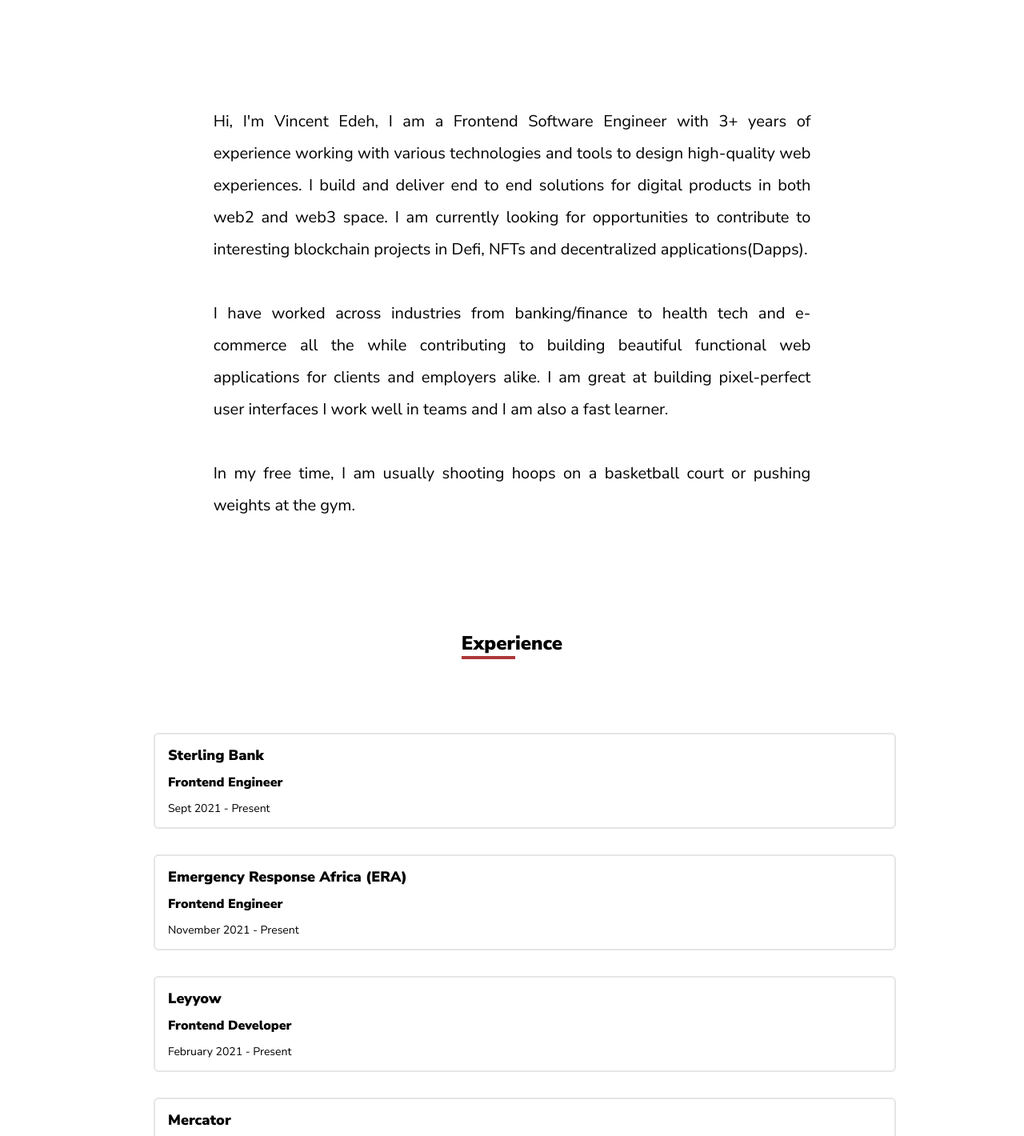
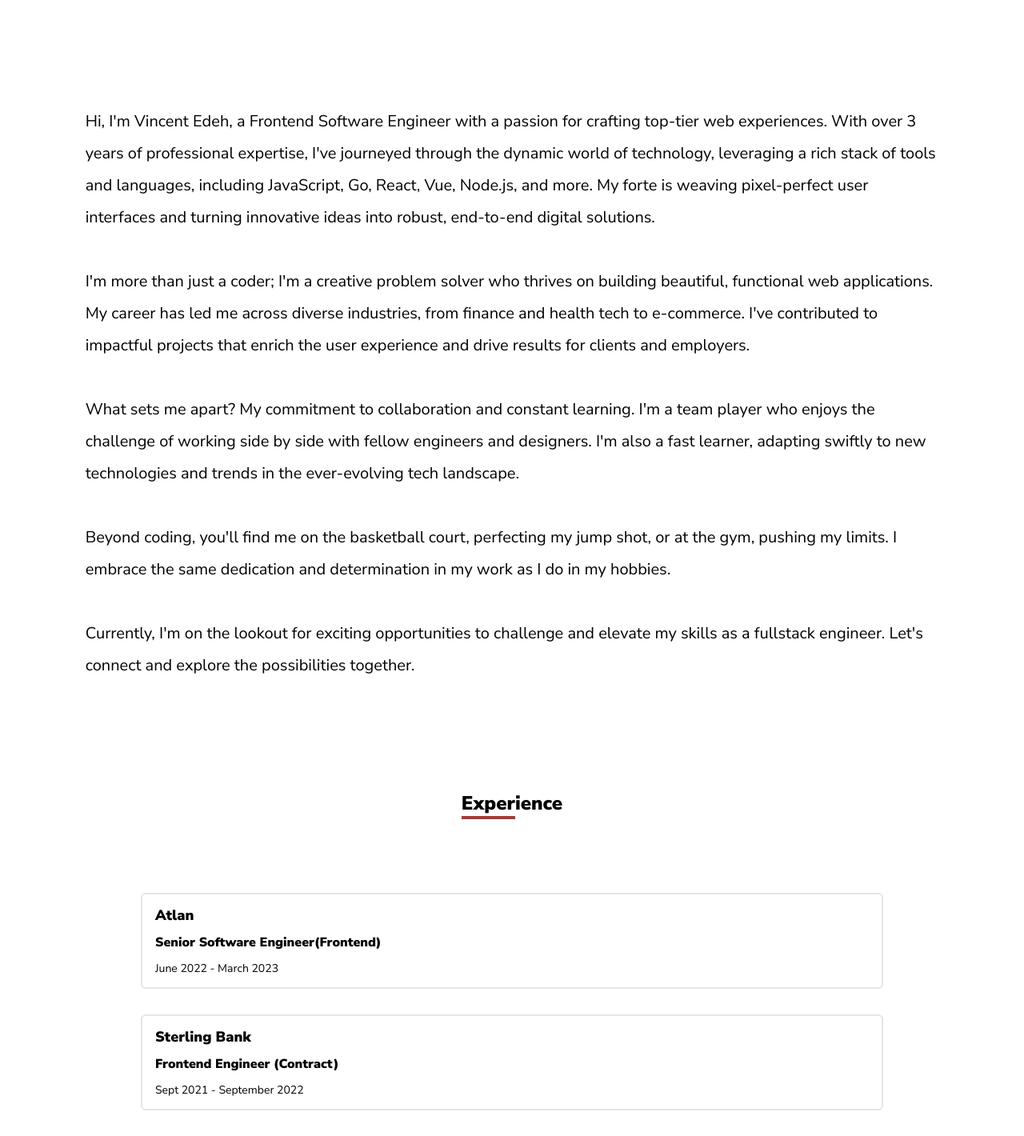
Before and after one commit to vinuch/portfolio-v2, a Next.js app: page /about in a window 1280 px wide. Shown: the part 780-2200 px from the top of the page at 80% size. Built offline with nearby package versions, Linux system fonts and the light colour scheme.

Commit message:
bug fixes & enhancements

```diff
--- a/components/AboutBanner.tsx
+++ b/components/AboutBanner.tsx
@@ -25,7 +25,7 @@ export default function AboutBanner() {
     }, [])
     return (
         <div className="h-screen ">
-            <div className="absolute top-0 left-0 right-0 bg- w-screen h-screen bg-repeat banner z-0 pt-24 px-8 overflow-x-hidden" >
+            <div className="absolute top-0 left-0 w-full h-screen bg-repeat banner z-0 pt-48 px-8 overflow-x-hidden overflow-y-hidden" >
                 <h2 className="text-center text-2xl font-extrabold"><span className="border-b-4 border-primary">Abou</span>t me</h2>
 
                 <div className="z-30 flex items-center justify-center h-5/6 overflow-x-hidden">
--- a/components/Footer.tsx
+++ b/components/Footer.tsx
@@ -4,7 +4,7 @@ export default function Footer() {
     return (
         <div className=" bottom-0 bg- px-6 ">
             <hr className="w-11/12  mx-auto border-t border-black" />
-            <p className="text-center font-bold text-sm my-3 py-3">Copyright © 2022 Edeh Vincent</p>
+            <p className="text-center font-bold text-sm my-3 py-3">Copyright © 2023 Edeh Vincent</p>
         </div>
     )
 }
--- a/components/Nav.tsx
+++ b/components/Nav.tsx
@@ -44,7 +44,7 @@ export default function Nav() {
                 <li className="cursor-pointer"> <Link href="/projects">
                     <a>projects</a>
                 </Link></li>
-                <li className="cursor-pointer"> <a target="_blank" rel="noreferrer" href="https://dev-vince.hashnode.dev/blog" className="flex items-center gap-x-2"><span>blog</span> <ArrowTopRightOnSquareIcon className="w-4 h-4" /></a>
+                <li className="cursor-pointer"> <a target="_blank" rel="noreferrer" href="https://dev-vince.hashnode.dev" className="flex items-center gap-x-2"><span>blog</span> <ArrowTopRightOnSquareIcon className="w-4 h-4" /></a>
 
                 </li>
                 <li>
@@ -78,7 +78,7 @@ export default function Nav() {
                             <li className="cursor-pointer my-16" onClick={() => { setshowMenu(false) }}> <Link href="/projects">
                                 <a>projects</a>
                             </Link></li>
-                            <li className="cursor-pointer my-16 flex justify-center" onClick={() => { setshowMenu(false) }}> <a target="_blank" rel="noreferrer" href="https://dev-vince.hashnode.dev/blog" className="flex items-center gap-x-2"><span>blog</span> <ArrowTopRightOnSquareIcon className="w-4 h-4" /></a>
+                            <li className="cursor-pointer my-16 flex justify-center" onClick={() => { setshowMenu(false) }}> <a target="_blank" rel="noreferrer" href="https://dev-vince.hashnode.dev" className="flex items-center gap-x-2"><span>blog</span> <ArrowTopRightOnSquareIcon className="w-4 h-4" /></a>
 
 
                             </li>
--- /dev/null
+++ b/components/jobSummary.tsx
@@ -0,0 +1,31 @@
+import { ChevronDown, ChevronUp } from 'lucide-react';
+import React, { useState } from 'react'
+
+interface JobSummaryProps {
+    item: any;
+}
+function JobSummary({ item }: JobSummaryProps) {
+    const [isOpen, setisOpen] = useState(false)
+
+    return (
+        <li className="relative" key={`${item.company}-${item.period}`}>
+            {/* <img src="/tie.png" alt="" className="h-48 md:h-36 absolute left-0 top-0" /> */}
+            <div className="h- mt-8 y- border-2 border-gray2 py-3 px-4 rounded-md">
+                <div className="flex justify-between items-center">
+                    <div className="">
+                        <h2 className="text-lg font-extrabold mb-2">{item.company} </h2>
+                        <h3 className="text-base font-extrabold mb-2">{item.role}</h3>
+                    </div>
+
+                    {item.summary && <div className="cursor-pointer" onClick={() => setisOpen(!isOpen)}>{isOpen ? <ChevronUp color="white" size={24} /> : <ChevronDown color="white" size={24} />}</div>}
+                </div>
+
+                {(item.summary && isOpen) && <p className="text-gray-300 font-light my-3">{item.summary}</p>}
+
+                <span className="text-sm">{item.period}</span>
+            </div>
+        </li>
+    )
+}
+
+export default JobSummary
--- a/layouts/DefaultLayout.tsx
+++ b/layouts/DefaultLayout.tsx
@@ -73,8 +73,10 @@ export default function DefaultLayout({ children }) {
 
 
             <div className="invisible contain" ref={containerRef}>
+                <div>
+                    <Nav />
+                </div>
 
-                <Nav />
                 <div className="z-20">
                     {children}
                 </div>
--- a/package.json
+++ b/package.json
@@ -11,13 +11,11 @@
   "dependencies": {
     "@heroicons/react": "^2.0.18",
     "gsap": "^3.10.2",
+    "lucide-react": "^0.288.0",
     "next": "12.1.4",
     "next-themes": "^0.2.1",
     "react": "18.0.0",
     "react-dom": "18.0.0"
-  },
-  "engines": {
-    "node": "16.20.2"
   },
   "devDependencies": {
     "@types/node": "^17.0.23",
--- a/pages/about.tsx
+++ b/pages/about.tsx
@@ -3,23 +3,69 @@ import Image from "next/image";
 import styles from "../styles/Home.module.css";
 import DefaultLayout from "../layouts/DefaultLayout";
 import AboutBanner from "../components/AboutBanner";
+import { ChevronDown } from 'lucide-react';
+import { useState } from "react";
+import JobSummary from "../components/jobSummary";
 
-
+const jobs = [
+  {
+    company: "Atlan",
+    role: "Senior Software Engineer(Frontend)",
+    period: "June 2022 - March 2023",
+    summary: "As a Senior Software Engineer at Atlan, I played a pivotal role in developing new features and leading the creation of the Reporting Center module, which included multiple dashboards for in-app reporting. I also spearheaded the migration to TypeScript, reducing production bugs by 20% and optimized DSL queries for faster data retrieval, significantly enhancing application performance."
+  },
+  {
+    company: "Sterling Bank ",
+    role: "Frontend Engineer (Contract)",
+    period: "Sept 2021 - September 2022",
+    summary: "During my tenure as a Frontend Engineer at Sterling Bank, I successfully implemented designs for the bank's customer investment web application, improving its visual appeal and user-friendliness. I also contributed to the application's robustness by writing unit tests, resulting in a 70% test coverage and fewer unexpected bugs."
+  },
+  {
+    company: "Emergency Response Africa (ERA)",
+    role: "Frontend Engineer",
+    period: "November 2021 - August 2022",
+    summary: "As a Frontend Developer at Emergency Response Africa, I created the user interface for an ambulance dashboard application and an internal Admin dashboard. I established a continuous integration pipeline, integrated tests, and error logging, leading to improved application uptime. My optimizations reduced load times by 30%, enhancing user experience and conversion rates."
+  },
+  {
+    company: "Leyyow",
+    role: "Frontend Developer",
+    period: "February 2021 - December 2021",
+    summary: " At Leyyow, I built the Frontend for a web-based e-commerce storefront using Vue, which led to a 25% increase in completed transactions due to a streamlined checkout process."
+  },
+  {
+    company: "Mercator",
+    role: "Fullstack Developer",
+    period: "August 2019 - January 2021",
+    summary: "My role as a Full Stack Developer at Mercator Technologies involved porting .NET APIs to Node.js, resulting in faster response times and a more developer-friendly experience. I also collaborated with the design and frontend teams, creating beautiful user interfaces and participated in client management processes, such as onboarding and scheduling, to enhance client relationships and communication."
+  },
+  {
+    company: "Oluaka Institute",
+    role: "Intern",
+    period: "June 2019 - December 2019",
+    summary: ""
+  },
+]
 export default function About() {
   return (
     <DefaultLayout>
       <div className={`${styles.container} h-100 `}>
         <AboutBanner />
-        <p className="md:w-7/12 text-xl mx-auto text-justify pb-24 leading-loose">
-          Hi, I&apos;m Vincent Edeh, I am a Frontend Software Engineer with 3+ years of experience working with various technologies
-          and tools to design high-quality web experiences. I build and deliver end to end solutions for digital products in both
-          web2 and web3 space. I am currently looking for opportunities to contribute to interesting blockchain projects in Defi,
-          NFTs and decentralized applications(Dapps).
+        <p className=" text-xl w-10/12 mx-auto text- pb-24 leading-loose">
+          Hi, I'm Vincent Edeh, a Frontend Software Engineer with a passion for crafting top-tier web experiences. With over 3 years of professional expertise,
+          I've journeyed through the dynamic world of technology, leveraging a rich stack of tools and languages, including JavaScript, Go, React, Vue, Node.js,
+          and more. My forte is weaving pixel-perfect user interfaces and turning innovative ideas into robust, end-to-end digital solutions. <br /><br />
 
-          <br /><br />
+          I'm more than just a coder; I'm a creative problem solver who thrives on building beautiful, functional web applications. My career has led me across diverse
+          industries, from finance and health tech to e-commerce. I've contributed to impactful projects that enrich the user experience and drive results for clients and employers. <br /><br />
 
-          I have worked across industries from banking/finance to health tech and e-commerce all the while contributing to building beautiful functional web applications for clients and employers alike. I am great at building pixel-perfect user interfaces I work well in teams and I am also a fast learner. <br /><br />
-          In my free time, I am usually shooting hoops on a basketball court or pushing weights at the gym.
+          What sets me apart? My commitment to collaboration and constant learning. I'm a team player who enjoys the challenge of working side by side with fellow engineers
+          and designers. I'm also a fast learner, adapting swiftly to new technologies and trends in the ever-evolving tech landscape. <br /><br />
+
+          Beyond coding, you'll find me on the basketball court, perfecting my jump shot, or at the gym, pushing my limits. I embrace the same dedication and determination
+          in my work as I do in my hobbies. <br /><br />
+
+          Currently, I'm on the lookout for exciting opportunities to challenge and elevate my skills as a fullstack engineer. Let's connect and explore the possibilities together.
+
           <br /><br />
 
 
@@ -27,52 +73,11 @@ export default function About() {
 
         <h2 className="text-center text-2xl font-extrabold"><span className="border-b-4 border-primary">Exper</span>ience</h2>
 
-        <ul className="md:w-9/12 mx-auto my-24">
-          <li className="relative">
-            {/* <img src="/tie.png" alt="" className="h-48 md:h-36 absolute left-0 top-0" /> */}
-            <div className="h- mt-8 y- ml-8 border-2 border-gray2 py-3 px-4 rounded-md">
-              <h2 className="text-lg font-extrabold mb-2">Sterling Bank </h2>
-              <h3 className="text-base font-extrabold mb-2">Frontend Engineer</h3>
+        <ul className="md:w-9/12 mx-auto my-24 px-4">
+          {jobs.map(item => (
+            <JobSummary key={`${item.company}-${item.period}`} item={item} />
+          ))}
 
-              <span className="text-sm">Sept 2021 - Present</span>
-
-
-            </div>
-          </li>
-          <li className="relative">
-            {/* <img src="/tie.png" alt="" className="h-48 md:h-36 absolute left-0 top-0" /> */}
-            <div className="h- mt-8 y- ml-8 border-2 border-gray2 py-3 px-4 rounded-md">
-              <h2 className="text-lg font-extrabold mb-2">Emergency Response Africa (ERA)</h2>
-              <h3 className="text-base font-extrabold mb-2">Frontend Engineer</h3>
-              <span className="text-sm">November 2021 - Present</span>
-            </div>
-          </li>
-          <li className="relative">
-            {/* <img src="/tie.png" alt="" className="h-48 md:h-36 absolute left-0 top-0" /> */}
-            <div className="h- mt-8 y- ml-8 border-2 border-gray2 py-3 px-4 rounded-md">
-              <h2 className="text-lg font-extrabold mb-2">Leyyow</h2>
-              <h3 className="text-base font-extrabold mb-2">Frontend Developer</h3>
-              <span className="text-sm">February 2021 - Present</span>
-            </div>
-          </li>
-          <li className="relative">
-            {/* <img src="/tie.png" alt="" className="h-48 md:h-36 absolute left-0 top-0" /> */}
-            <div className="h- mt-8 y- ml-8 border-2 border-gray2 py-3 px-4 rounded-md">
-              <h2 className="text-lg font-extrabold mb-2">Mercator</h2>
-              <h3 className="text-base font-extrabold mb-2">Fullstack Developer</h3>
-
-              <span className="text-sm">August 2020 - July 2021</span>
-            </div>
-          </li>
-          <li className="relative">
-            {/* <img src="/tie.png" alt="" className="h-48 md:h-36 absolute left-0 top-0" /> */}
-            <div className="h- mt-8 y- ml-8 border-2 border-gray2 py-3 px-4 rounded-md">
-              <h2 className="text-lg font-extrabold mb-2">Oluaka Institute</h2>
-              <h3 className="text-base font-extrabold mb-2">Intern</h3>
-
-              <span className="text-sm">June 2019 - December 2019</span>
-            </div>
-          </li>
 
 
         </ul>
--- a/styles/Banner.module.css
+++ b/styles/Banner.module.css
@@ -15,14 +15,14 @@ button .group-hover\:w-full {
 }
 
 .bio{
-  background-image: url("/cloud.svg");
+  /* background-image: url("/cloud.svg"); */
 background-size: 100%;
 background-repeat: no-repeat;
 background-position: center;
 
 }
 .bioDark{
-  background-image: url("/cloud-dark.svg");
+  /* background-image: url("/cloud-dark.svg"); */
 background-size: 100%;
 background-repeat: no-repeat;
 background-position: center;
--- a/styles/globals.css
+++ b/styles/globals.css
@@ -41,7 +41,7 @@ a {
 }
 
 .banner-title {
-  -webkit-text-stroke: 0.125rem #ad3838;
+  /* -webkit-text-stroke: 0.125rem #ad3838;/ */
   /* font-size: 5rem; */
 
   line-height: 100%;
```
Also changed, not shown: components/Banner.tsx (+12 -3 lines), pages/projects.tsx (+43 -40 lines), 1 other file (tests, documents, lock files or other folders). Lines whose indentation alone changed are shown as unchanged.
